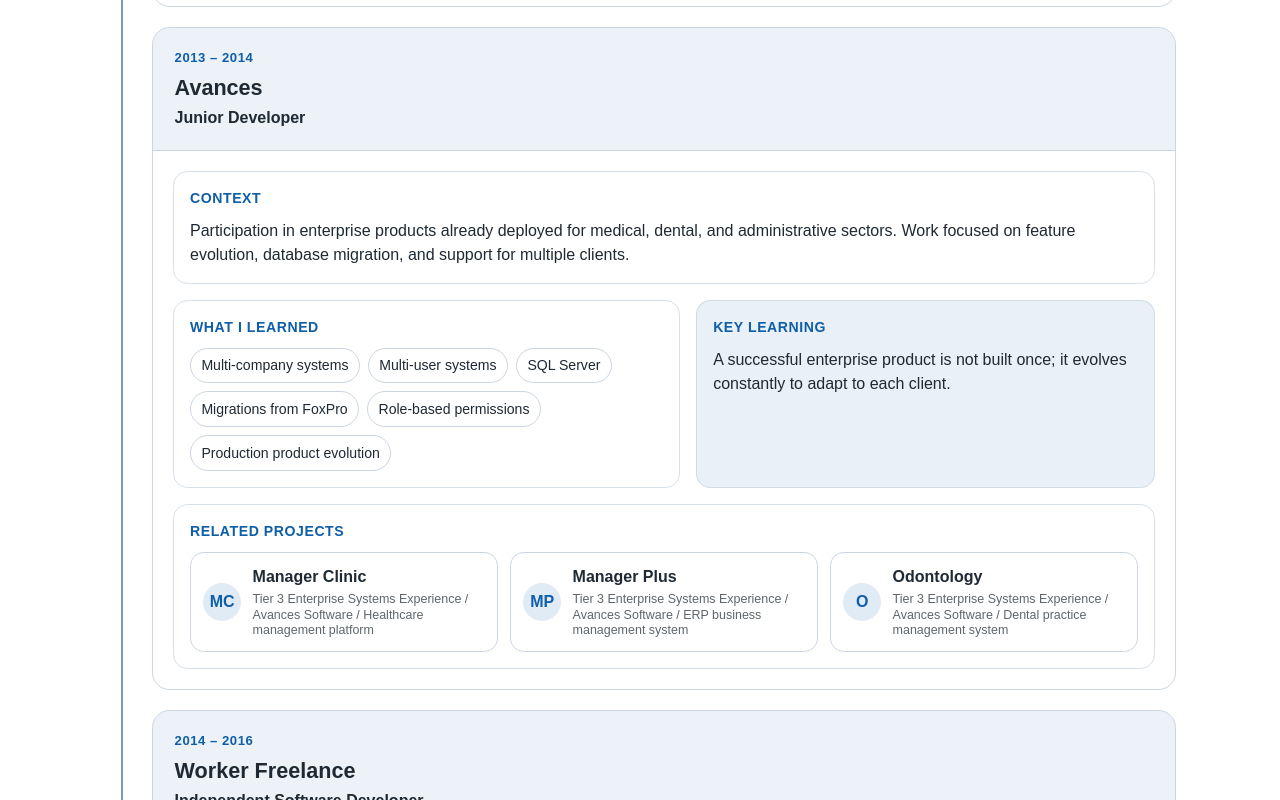
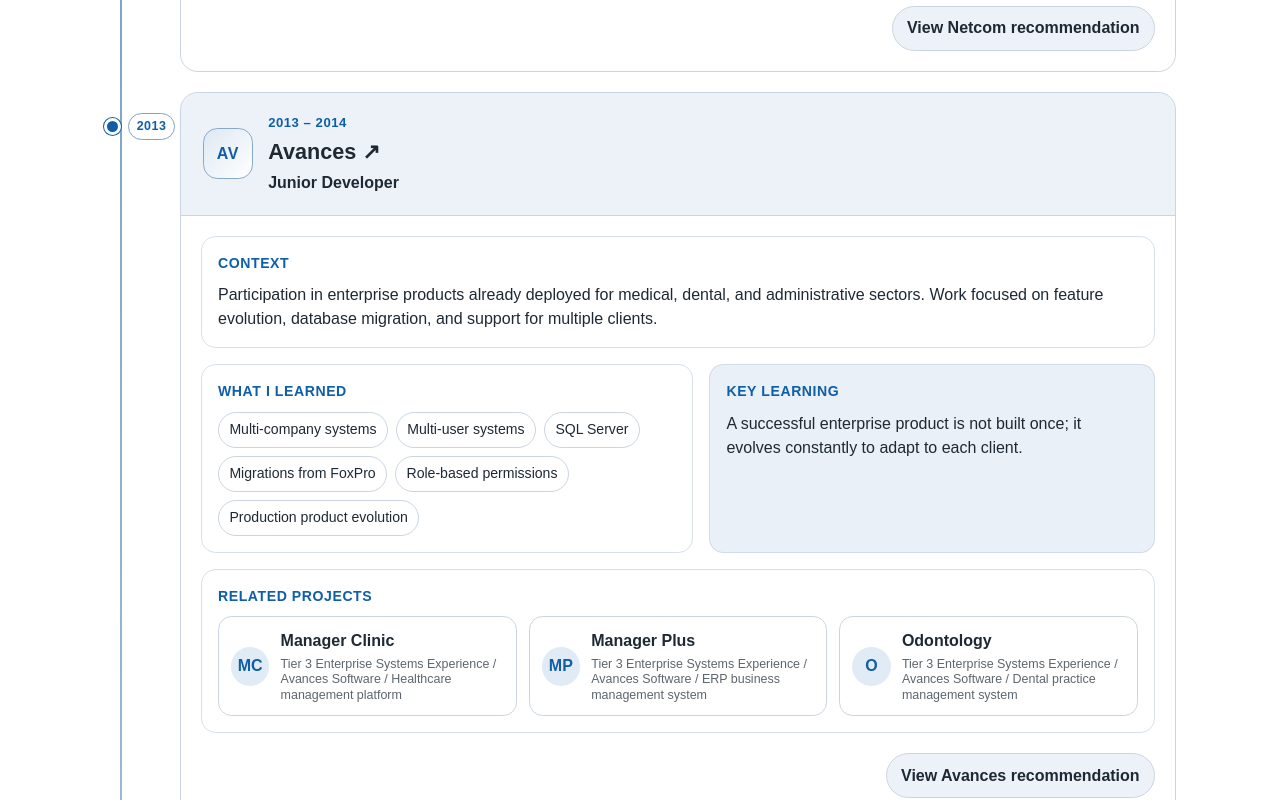
Before and after one commit to jorgejaimes085GH/J3dev-portfolio, an Angular app: page /experience in a window 1280 px wide. Shown: the part 1240-2040 px from the top of the page. Built offline with nearby package versions, Linux system fonts and the light colour scheme.

Commit message:
Add experience evidence links and timeline stations

```diff
--- a/src/app/data/documents.data.ts
+++ b/src/app/data/documents.data.ts
@@ -116,7 +116,7 @@ const PROFESSIONAL_DOCUMENTS_EN: ProfessionalDocument[] = [
     note: spanishRecommendationNote,
   },
   {
-    id: 'recommendation-myssas-worker',
+    id: 'recommendation-worker',
     title: 'Myssas / Worker Client Recommendation',
     description:
       'Professional recommendation letter from the Myssas / Worker client context, provided as supporting evidence.',
--- a/src/app/data/experience.data.ts
+++ b/src/app/data/experience.data.ts
@@ -4,7 +4,9 @@ const EXPERIENCE_ENTRIES_EN: ExperienceEntry[] = [
   {
     id: 'netcom-sa',
     company: 'Netcom SA',
+    companyInitials: 'NS',
     period: '2012 – 2013',
+    startYear: '2012',
     role: 'Junior Developer',
     context:
       'Participation in a management system for a transportation company. The project was developed by a small team using UML, SQL Server, VB.NET, and Crystal Reports to support administrative operations related to logistics and merchandise control.',
@@ -19,11 +21,16 @@ const EXPERIENCE_ENTRIES_EN: ExperienceEntry[] = [
     keyLearning:
       'The step from student to professional developer happened when software stopped being an academic exercise and started solving real problems.',
     relatedProjectSlugs: [],
+    recommendationLabel: 'View Netcom recommendation',
+    recommendationAnchor: 'recommendation-netcom',
   },
   {
     id: 'avances',
     company: 'Avances',
+    companyUrl: 'https://avances.com.co/',
+    companyInitials: 'AV',
     period: '2013 – 2014',
+    startYear: '2013',
     role: 'Junior Developer',
     context:
       'Participation in enterprise products already deployed for medical, dental, and administrative sectors. Work focused on feature evolution, database migration, and support for multiple clients.',
@@ -38,11 +45,15 @@ const EXPERIENCE_ENTRIES_EN: ExperienceEntry[] = [
     keyLearning:
       'A successful enterprise product is not built once; it evolves constantly to adapt to each client.',
     relatedProjectSlugs: ['manager-clinic', 'manager-plus', 'odontology'],
+    recommendationLabel: 'View Avances recommendation',
+    recommendationAnchor: 'recommendation-avances',
   },
   {
     id: 'worker-freelance',
     company: 'Worker Freelance',
+    companyInitials: 'WF',
     period: '2014 – 2016',
+    startYear: '2014',
     role: 'Independent Software Developer',
     context:
       'Design and complete construction of an enterprise system for a television and internet company, participating from requirements discovery through production deployment.',
@@ -57,11 +68,16 @@ const EXPERIENCE_ENTRIES_EN: ExperienceEntry[] = [
     keyLearning:
       'Building software is a skill. Maintaining and evolving it for years is where architecture is truly learned.',
     relatedProjectSlugs: ['worker'],
+    recommendationLabel: 'View Worker recommendation',
+    recommendationAnchor: 'recommendation-worker',
   },
   {
     id: 'leverit',
     company: 'LeverIT',
+    companyUrl: 'https://www.leverit.us/',
+    companyInitials: 'LI',
     period: '2016 – 2026',
+    startYear: '2016',
     role: 'Fullstack Developer',
     context:
       'Participation for a decade in enterprise platforms used in real production, including ticket management, technology inventory, process automation, and specialized web solutions.',
@@ -79,6 +95,8 @@ const EXPERIENCE_ENTRIES_EN: ExperienceEntry[] = [
     keyLearning:
       'The most valuable experience does not come from building new software only, but from understanding how to maintain, improve, and modernize systems used daily by hundreds of users.',
     relatedProjectSlugs: ['ithelpcenter', 'discovery', 'testigo-electoral'],
+    recommendationLabel: 'View LeverIT recommendation',
+    recommendationAnchor: 'recommendation-leverit',
   },
 ];
 
@@ -86,7 +104,9 @@ const EXPERIENCE_ENTRIES_ES: ExperienceEntry[] = [
   {
     id: 'netcom-sa',
     company: 'Netcom SA',
+    companyInitials: 'NS',
     period: '2012 – 2013',
+    startYear: '2012',
     role: 'Junior Developer',
     context:
       'Participación en un sistema de gestión para una empresa de transporte. El proyecto fue desarrollado por un equipo pequeño utilizando UML, SQL Server, VB.NET y Crystal Reports para apoyar operaciones administrativas relacionadas con logística y control de mercancía.',
@@ -101,11 +121,16 @@ const EXPERIENCE_ENTRIES_ES: ExperienceEntry[] = [
     keyLearning:
       'El paso de estudiante a desarrollador profesional ocurrió cuando el software dejó de ser un ejercicio académico y comenzó a resolver problemas reales.',
     relatedProjectSlugs: [],
+    recommendationLabel: 'Ver recomendación Netcom',
+    recommendationAnchor: 'recommendation-netcom',
   },
   {
     id: 'avances',
     company: 'Avances',
+    companyUrl: 'https://avances.com.co/',
+    companyInitials: 'AV',
     period: '2013 – 2014',
+    startYear: '2013',
     role: 'Junior Developer',
     context:
       'Participación en productos empresariales ya desplegados para sectores médicos, odontológicos y administrativos. El trabajo se enfocó en evolución de funcionalidades, migración de bases de datos y soporte a múltiples clientes.',
@@ -120,11 +145,15 @@ const EXPERIENCE_ENTRIES_ES: ExperienceEntry[] = [
     keyLearning:
       'Un producto empresarial exitoso no se construye una sola vez; evoluciona constantemente para adaptarse a cada cliente.',
     relatedProjectSlugs: ['manager-clinic', 'manager-plus', 'odontology'],
+    recommendationLabel: 'Ver recomendación Avances',
+    recommendationAnchor: 'recommendation-avances',
   },
   {
     id: 'worker-freelance',
     company: 'Worker Freelance',
+    companyInitials: 'WF',
     period: '2014 – 2016',
+    startYear: '2014',
     role: 'Independent Software Developer',
     context:
       'Diseño y construcción completa de un sistema empresarial para una empresa de televisión e internet, participando desde el levantamiento de requerimientos hasta el despliegue en producción.',
@@ -139,11 +168,16 @@ const EXPERIENCE_ENTRIES_ES: ExperienceEntry[] = [
     keyLearning:
       'Construir software es una habilidad. Mantenerlo y evolucionarlo durante años es donde realmente se aprende arquitectura.',
     relatedProjectSlugs: ['worker'],
+    recommendationLabel: 'Ver recomendación Worker',
+    recommendationAnchor: 'recommendation-worker',
   },
   {
     id: 'leverit',
     company: 'LeverIT',
+    companyUrl: 'https://www.leverit.us/',
+    companyInitials: 'LI',
     period: '2016 – 2026',
+    startYear: '2016',
     role: 'Fullstack Developer',
     context:
       'Participación durante una década en plataformas empresariales utilizadas en producción real, incluyendo gestión de tickets, inventario tecnológico, automatización de procesos y soluciones web especializadas.',
@@ -161,6 +195,8 @@ const EXPERIENCE_ENTRIES_ES: ExperienceEntry[] = [
     keyLearning:
       'La experiencia más valiosa no proviene de construir software nuevo, sino de entender cómo mantener, mejorar y modernizar sistemas utilizados diariamente por cientos de usuarios.',
     relatedProjectSlugs: ['ithelpcenter', 'discovery', 'testigo-electoral'],
+    recommendationLabel: 'Ver recomendación LeverIT',
+    recommendationAnchor: 'recommendation-leverit',
   },
 ];
 
--- a/src/app/pages/documents/documents.ts
+++ b/src/app/pages/documents/documents.ts
@@ -179,6 +179,7 @@ import { DocumentGroupSection, ProfessionalDocument } from '../../models/documen
       }
 
       .document-card {
+        scroll-margin-top: 1.5rem;
         display: flex;
         flex-direction: column;
         gap: 1rem;
--- a/src/app/pages/experience/experience.ts
+++ b/src/app/pages/experience/experience.ts
@@ -32,13 +32,45 @@ import { Project } from '../../models/project.model';
         <ol class="experience-timeline" [attr.aria-label]="text().timelineAria">
           @for (entry of entries(); track entry.id) {
             <li class="experience-timeline__item">
+              <div class="experience-timeline__station" aria-hidden="true">
+                <span class="experience-timeline__node"></span>
+                <span class="experience-timeline__year">{{ entry.startYear }}</span>
+              </div>
+
               <article class="experience-card" [attr.aria-labelledby]="entry.id + '-title'">
-                <div class="experience-card__marker" aria-hidden="true"></div>
-
                 <div class="experience-card__header">
-                  <p class="experience-card__period">{{ entry.period }}</p>
-                  <h3 [id]="entry.id + '-title'">{{ entry.company }}</h3>
-                  <p class="experience-card__role">{{ entry.role }}</p>
+                  <div class="experience-card__identity">
+                    <span class="experience-card__logo" aria-hidden="true">
+                      <span>{{ entry.companyInitials || getCompanyInitials(entry.company) }}</span>
+                      @if (entry.companyLogoSrc) {
+                        <img
+                          class="experience-card__logo-image"
+                          [src]="entry.companyLogoSrc"
+                          [alt]="entry.companyLogoAlt || ''"
+                          (error)="hideFailedAsset($event)"
+                        />
+                      }
+                    </span>
+                    <div>
+                      <p class="experience-card__period">{{ entry.period }}</p>
+                      <h3 [id]="entry.id + '-title'">
+                        @if (entry.companyUrl) {
+                          <a
+                            class="experience-card__company-link"
+                            [href]="entry.companyUrl"
+                            target="_blank"
+                            rel="noopener noreferrer"
+                          >
+                            {{ entry.company }}
+                            <span aria-hidden="true">↗</span>
+                          </a>
+                        } @else {
+                          {{ entry.company }}
+                        }
+                      </h3>
+                      <p class="experience-card__role">{{ entry.role }}</p>
+                    </div>
+                  </div>
                 </div>
 
                 <div class="experience-card__grid">
@@ -85,6 +117,16 @@ import { Project } from '../../models/project.model';
                       <p class="experience-card__empty-project">{{ text().noProject }}</p>
                     }
                   </section>
+                </div>
+
+                <div class="experience-card__evidence">
+                  <a
+                    class="experience-recommendation-link"
+                    routerLink="/documents"
+                    [fragment]="entry.recommendationAnchor"
+                  >
+                    {{ entry.recommendationLabel }}
+                  </a>
                 </div>
               </article>
             </li>
@@ -165,16 +207,50 @@ import { Project } from '../../models/project.model';
       .experience-timeline::before {
         content: '';
         position: absolute;
-        top: 1.2rem;
-        bottom: 1.2rem;
-        left: 1.05rem;
+        top: 1.45rem;
+        bottom: 1.45rem;
+        left: 1rem;
         width: 2px;
-        background: color-mix(in srgb, var(--app-link-color) 45%, var(--app-border-color));
+        background: linear-gradient(
+          180deg,
+          color-mix(in srgb, var(--app-link-color) 52%, var(--app-border-color)),
+          color-mix(in srgb, var(--app-border-color) 88%, transparent)
+        );
       }
 
       .experience-timeline__item {
         position: relative;
-        padding-left: 3rem;
+        padding-left: 4.75rem;
+      }
+
+      .experience-timeline__station {
+        position: absolute;
+        top: 1.35rem;
+        left: 0;
+        z-index: 1;
+        display: inline-flex;
+        align-items: center;
+        gap: 0.45rem;
+      }
+
+      .experience-timeline__node {
+        width: 1.05rem;
+        height: 1.05rem;
+        border: 3px solid var(--app-background-color);
+        border-radius: 999px;
+        background: var(--app-link-color);
+        box-shadow: 0 0 0 1px var(--app-link-color);
+      }
+
+      .experience-timeline__year {
+        padding: 0.18rem 0.48rem;
+        border: 1px solid color-mix(in srgb, var(--app-link-color) 42%, var(--app-border-color));
+        border-radius: 999px;
+        background: var(--app-background-color);
+        color: var(--app-link-color);
+        font-size: 0.78rem;
+        font-weight: 800;
+        letter-spacing: 0.04em;
       }
 
       .experience-card {
@@ -185,22 +261,57 @@ import { Project } from '../../models/project.model';
         background: color-mix(in srgb, var(--app-background-color) 92%, transparent);
       }
 
-      .experience-card__marker {
-        position: absolute;
-        top: 1.2rem;
-        left: -2.45rem;
-        width: 1rem;
-        height: 1rem;
-        border: 3px solid var(--app-background-color);
-        border-radius: 999px;
-        background: var(--app-link-color);
-        box-shadow: 0 0 0 1px var(--app-link-color);
-      }
-
       .experience-card__header {
         padding: 1.25rem 1.35rem;
         border-bottom: 1px solid var(--app-border-color);
         background: color-mix(in srgb, var(--app-link-color) 8%, transparent);
+      }
+
+      .experience-card__identity {
+        display: flex;
+        align-items: center;
+        gap: 0.95rem;
+      }
+
+      .experience-card__logo {
+        position: relative;
+        display: inline-grid;
+        width: 3.15rem;
+        height: 3.15rem;
+        flex: 0 0 3.15rem;
+        place-items: center;
+        overflow: hidden;
+        border: 1px solid color-mix(in srgb, var(--app-link-color) 36%, var(--app-border-color));
+        border-radius: 0.9rem;
+        background:
+          linear-gradient(135deg, color-mix(in srgb, var(--app-link-color) 14%, transparent), transparent),
+          var(--app-background-color);
+        color: var(--app-link-color);
+        font-weight: 900;
+        letter-spacing: 0.04em;
+      }
+
+      .experience-card__logo-image {
+        position: absolute;
+        inset: 0;
+        width: 100%;
+        height: 100%;
+        object-fit: contain;
+        padding: 0.45rem;
+        background: var(--app-background-color);
+      }
+
+      .experience-card__company-link {
+        color: inherit;
+        text-decoration: none;
+      }
+
+      .experience-card__company-link:hover,
+      .experience-card__company-link:focus-visible {
+        color: var(--app-link-color);
+        outline: none;
+        text-decoration: underline;
+        text-underline-offset: 0.18em;
       }
 
       .experience-card__period {
@@ -270,6 +381,7 @@ import { Project } from '../../models/project.model';
       }
 
       .experience-project-link,
+      .experience-recommendation-link,
       .button-link {
         border: 1px solid var(--app-border-color);
         color: var(--app-text-color);
@@ -287,6 +399,8 @@ import { Project } from '../../models/project.model';
 
       .experience-project-link:hover,
       .experience-project-link:focus-visible,
+      .experience-recommendation-link:hover,
+      .experience-recommendation-link:focus-visible,
       .button-link:hover,
       .button-link:focus-visible {
         border-color: var(--app-link-color);
@@ -321,6 +435,23 @@ import { Project } from '../../models/project.model';
       .experience-card__empty-project {
         color: color-mix(in srgb, var(--app-text-color) 72%, transparent);
         font-style: italic;
+      }
+
+      .experience-card__evidence {
+        display: flex;
+        justify-content: flex-end;
+        padding: 0 1.25rem 1.25rem;
+      }
+
+      .experience-recommendation-link {
+        display: inline-flex;
+        align-items: center;
+        justify-content: center;
+        min-height: 2.45rem;
+        padding: 0.58rem 0.9rem;
+        border-radius: 999px;
+        background: color-mix(in srgb, var(--app-link-color) 8%, transparent);
+        font-weight: 800;
       }
 
       .experience-cta {
@@ -393,13 +524,37 @@ import { Project } from '../../models/project.model';
           padding-left: 1.8rem;
         }
 
-        .experience-card__marker {
-          left: -1.73rem;
+        .experience-timeline__station {
+          left: 0.05rem;
+        }
+
+        .experience-timeline__year {
+          display: none;
+        }
+
+        .experience-timeline__node {
+          width: 0.95rem;
+          height: 0.95rem;
         }
 
         .experience-card__grid,
         .experience-card__header {
           padding: 1rem;
+        }
+
+        .experience-card__identity {
+          align-items: flex-start;
+        }
+
+        .experience-card__logo {
+          width: 2.7rem;
+          height: 2.7rem;
+          flex-basis: 2.7rem;
+        }
+
+        .experience-card__evidence {
+          justify-content: flex-start;
+          padding: 0 1rem 1rem;
         }
       }
     `,
@@ -427,6 +582,24 @@ export class Experience {
       .filter((project): project is Project => Boolean(project));
   }
 
+  protected getCompanyInitials(company: string): string {
+    return company
+      .split(/\s+/)
+      .filter(Boolean)
+      .slice(0, 2)
+      .map((word) => word[0])
+      .join('')
+      .toUpperCase();
+  }
+
+  protected hideFailedAsset(event: Event): void {
+    const image = event.target as HTMLImageElement | null;
+
+    if (image) {
+      image.style.display = 'none';
+    }
+  }
+
   protected getProjectInitials(title: string): string {
     return title
       .split(/\s+/)
```
Also changed, not shown: src/app/models/experience.model.ts (+8 -0 lines).
